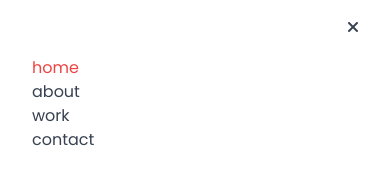
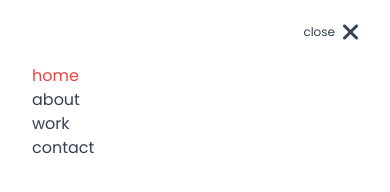
Before and after one commit to othman-turki/portfolio, a website: page public/index.html in a window 390 px wide. Both pictures are taken after a click on the button 346 px from the left and 32 px from the top of the page. Shown: the top 192 px of the page. Drawn offline with Linux system fonts and the light colour scheme.

Commit message:
Add Navbar Icons

```diff
--- a/public/index.html
+++ b/public/index.html
@@ -28,15 +28,21 @@
                     <a href="./">othman turki<span class="text-2xl text-red-500">.</span></a>
                 </h1>
 
-                <button id="openMenu" class="sm:hidden open-menu-btn">
-                    <i class="fa-solid fa-bars-staggered fa-xl"></i>
-                </button>
+                <div class="sm:hidden open-menu">
+                    <button id="openMenu" class="open-menu__btn">
+                        <i class="fa-solid fa-bars-staggered fa-xl"></i>
+                    </button>
+                </div>
 
                 <!-- MOBILE NAVIGATION START -->
                 <div id="collapsedMenu" class="hidden collapsed-menu">
-                    <button id="closeMenu" class="close-icon-btn">
-                        <i class="fa-solid fa-xmark"></i>
-                    </button>
+                    <div class="close-menu">
+                        <button id="closeMenu" class="close-menu__btn">
+                            <span class="text-xs">close</span>
+                            <i class="fa-solid fa-xmark fa-xl fa-spin fa-spin-reverse"
+                                style="--fa-animation-duration: 500ms; --fa-animation-iteration-count: 1; --fa-animation-timing: ease-out;"></i>
+                        </button>
+                    </div>
                     <ul class="navbar__nav">
                         <li><a class="navbar__link" data-link="home" href="#home">home</a></li>
                         <li><a class="navbar__link" data-link="about" href="#about">about</a></li>
--- a/src/tailwind.css
+++ b/src/tailwind.css
@@ -24,8 +24,12 @@
   .collapsed-menu {
     @apply fixed inset-0 bg-white px-8 flex flex-col;
   }
-  .close-icon-btn {
-    @apply py-4 self-end;
+  .close-menu {
+    @apply self-end py-4;
+  }
+  .open-menu__btn,
+  .close-menu__btn {
+    @apply h-8 flex items-center space-x-2;
   }
   .navbar__nav {
     /* TO DO */
```
Also changed, not shown: public/css/styles.css.
